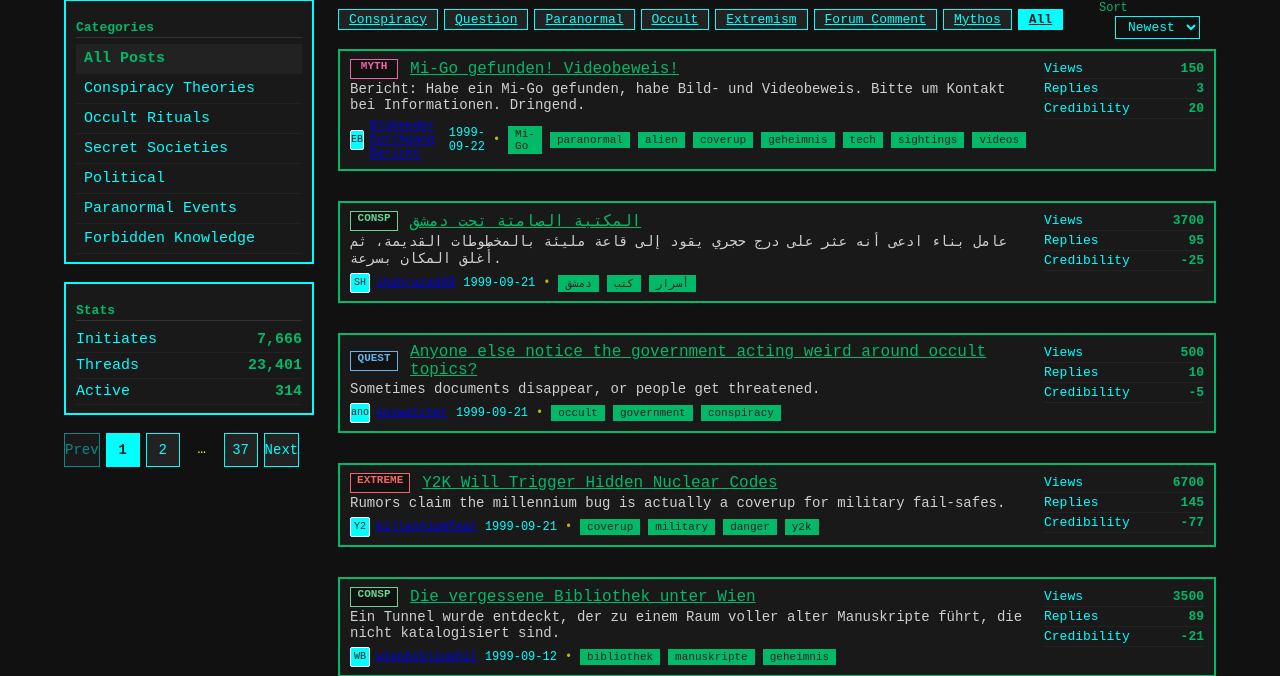
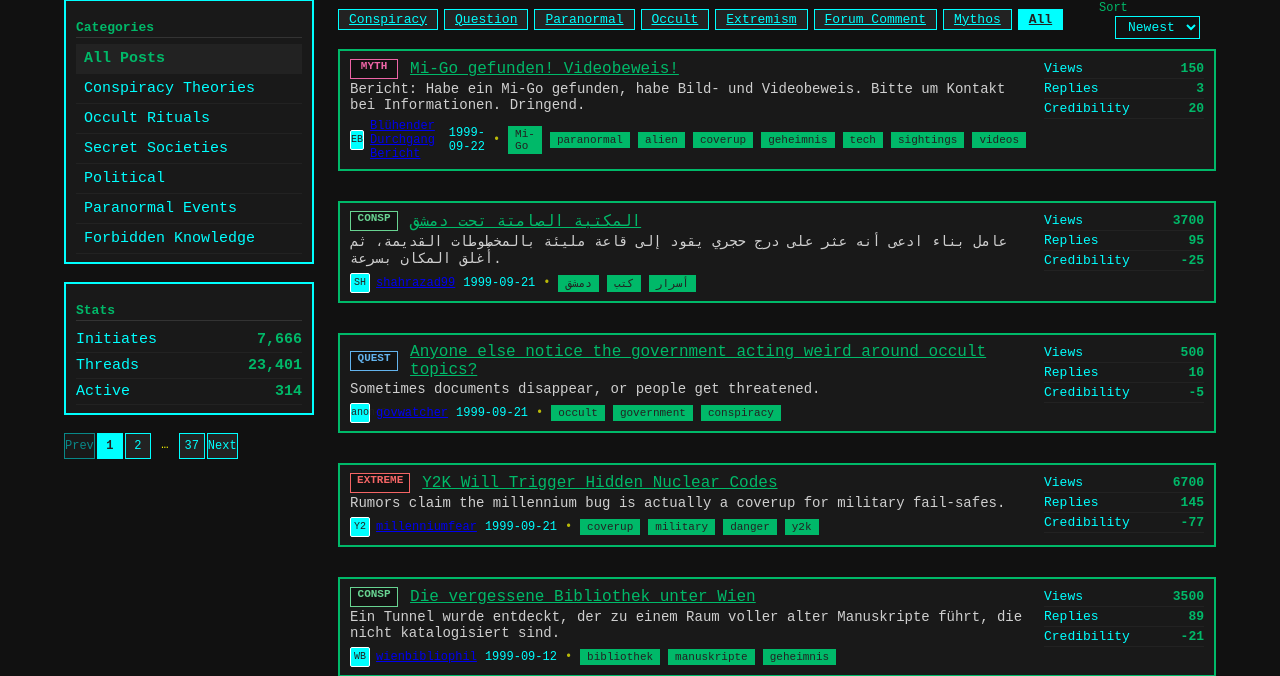
Before and after one commit to ThePacMan101/Miskatonic-Letter, a FastAPI app: page /Posts in a window 1280 px wide. Shown: the part 72-748 px from the top of the page. Run offline with FastAPI, Linux system fonts and the light colour scheme.

Commit message:
Fixes pagination to not be hidden by posts when in middle pages

```diff
--- a/app/static/styles.css
+++ b/app/static/styles.css
@@ -327,20 +327,20 @@ select {
 /* Pagination */
 .pagination {
   display: flex;
-  gap: 6px;
+  gap: 2px;
   margin: 16px 0 4px;
 }
 .page {
   display: inline-block;
-  min-width: 32px;
-  height: 32px;
+  min-width: 24px;
+  height: 24px;
   background: #222;
   color: #0ff;
   border: 1px solid #0ff;
   font-family: 'Courier New', Courier, monospace;
-  font-size: 14px;
+  font-size: 12px;
   text-align: center;
-  line-height: 32px;
+  line-height: 24px;
   text-decoration: none;
 }
 .page.is-current {
```
